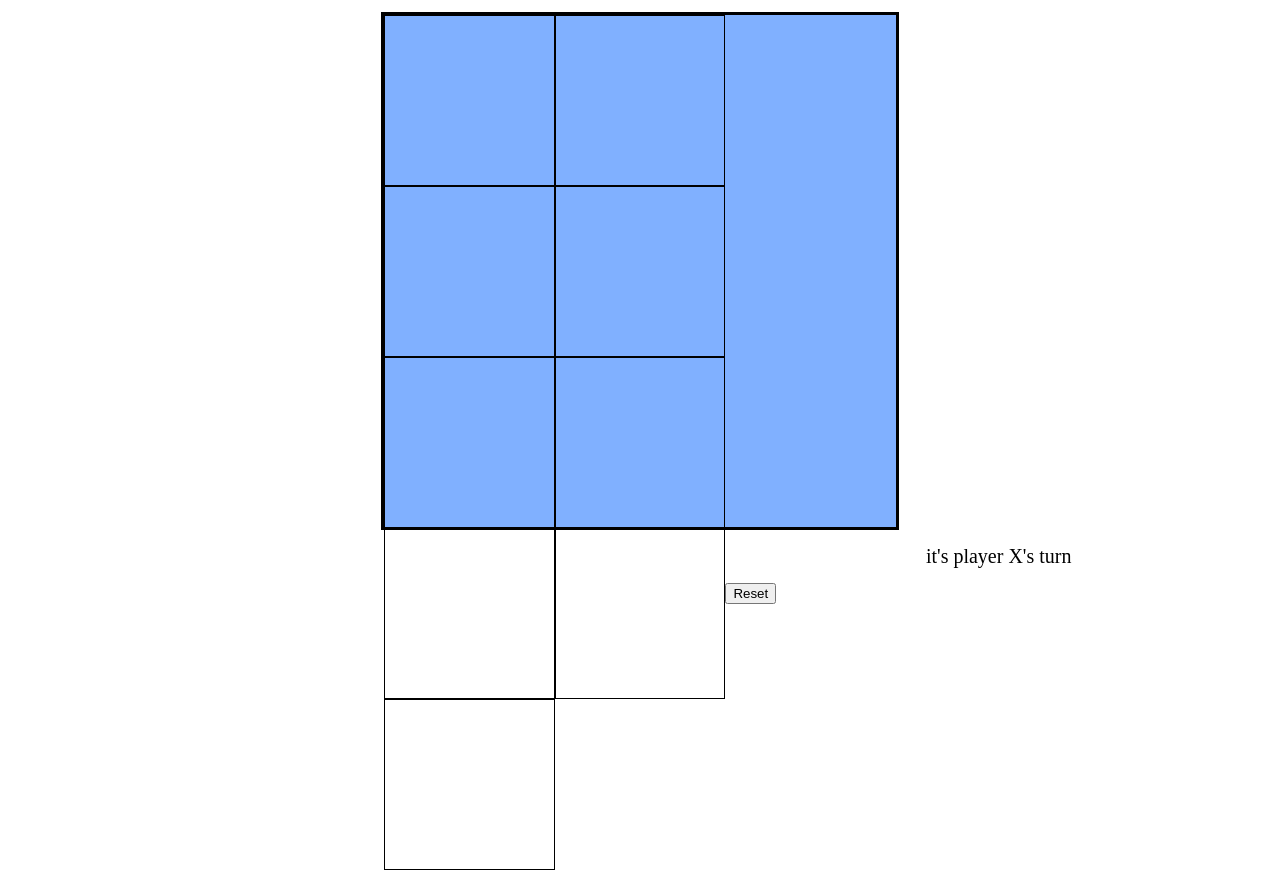
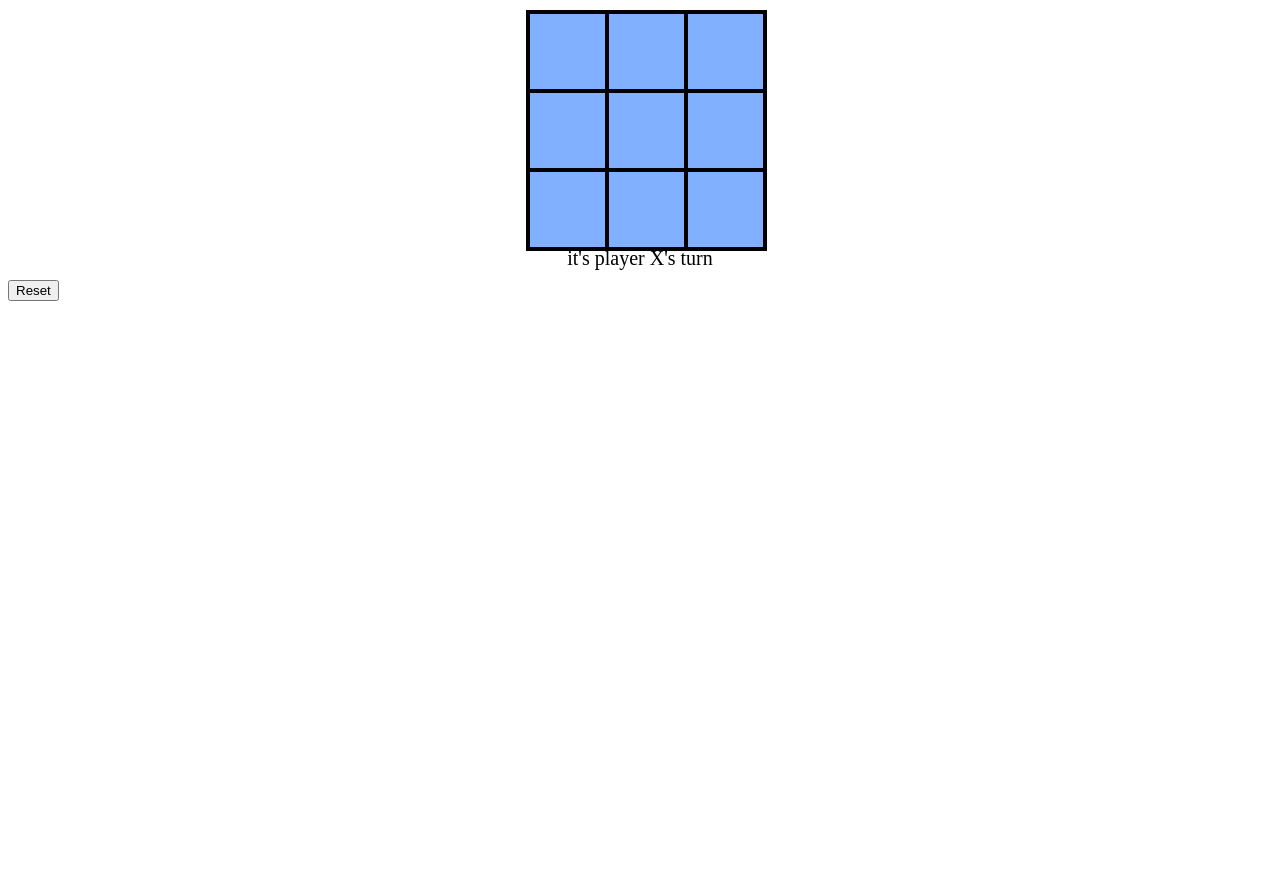
Before and after one commit to firasaz/tic-tac-toe, a plain HTML site: page index.html in a window 1280 px wide. Shown: the part 55-925 px from the top of the page. After the commit the page ends 800 px from the top, so only its background shows below. Drawn offline with Linux system fonts and the light colour scheme; a web font is replaced by a local one.

Commit message:
Update ticTacBoard.css

```diff
--- a/ticTacBoard.css
+++ b/ticTacBoard.css
@@ -1,110 +1,35 @@
-body
-{
-}
 
 #title {
 	font-family: "Hubballi";
 	text-align: center;
 	margin: 15px auto;
-	/*border:3px solid black;*/
+}
+
+.box_cell {
+	height: 75px;
+	width: 75px;
+	border: 2px solid black;
+	box-shadow: 0 0 0 2px;
+	font-size: 25px;
+	line-height: 75px;
+	text-align: center;
+	cursor: pointer;
+	font-family: "Press Start 2P";
+	background-color: #80b0ff;
 }
 
 #board {
+	display: grid;
+	grid-template-columns: repeat(3,auto);
+	width: 225px;
+	height: 225px;
 	margin: auto;
-	width: 40vw;
-	height: 40vw;
-	border: 3px solid black;
-	background-color: #80b0ff;
-}
-
-.box_cell {
-	border: 1px solid black;
-	height: 13.2vw;
-	width: 13.18vw;
-	float:left;
-	position: relative;
-	text-align: center;
-	line-height:13.2vw;
-	font-size: 25px;
-	font-family: "Press Start 2P";
+	padding: 0px;
 }
 
 #turn {
 	font-family:"Syne Tactile";
-	margin: 15px auto;
+	text-align: center;
+	margin: 10px;
 	font-size: 20px;
-	text-align:center;
 }
-
-/*
-#box0 {
-	border: 1px solid black;
-	height: 25%;
-	width: 25%;
-	/*float:left;
-	display: inline-block;
-}
-
-#box1 {
-	border: 1px solid black;
-	height: 25%;
-	width: 25%;
-	display: inline-block;
-}
-
-#box2 {
-	border: 1px solid black;
-	height: 25%;
-	width: 25%;
-	/*float: left;
-	display: inline-block;
-}
-
-#box3 {
-	border: 1px solid black;
-	height: 25%;
-	width: 25%;
-	display: inline-block;
-	/*float:left;
-}
-
-#box4 {
-	border: 1px solid black;
-	height: 25%;
-	width: 25%;
-	/*float:left;
-	display: inline-block;
-}
-
-#box5 {
-	border: 1px solid black;
-	height: 25%;
-	width: 25%;
-	/*float:left;
-	display: inline-block;
-}
-
-#box6 {
-	border: 1px solid black;
-	height: 25%;
-	width: 25%;
-	/*float: left;
-	display: inline-block;
-}
-
-#box7 {
-	border: 1px solid black;
-	height: 25%;
-	width: 25%;
-	/*float: left;
-	display: inline-block;
-}
-
-#box8 {
-	border: 1px solid black;
-	height: 25%;
-	width: 25%;
-	/*float: left;
-	display: inline-block;
-}
-*/
```
